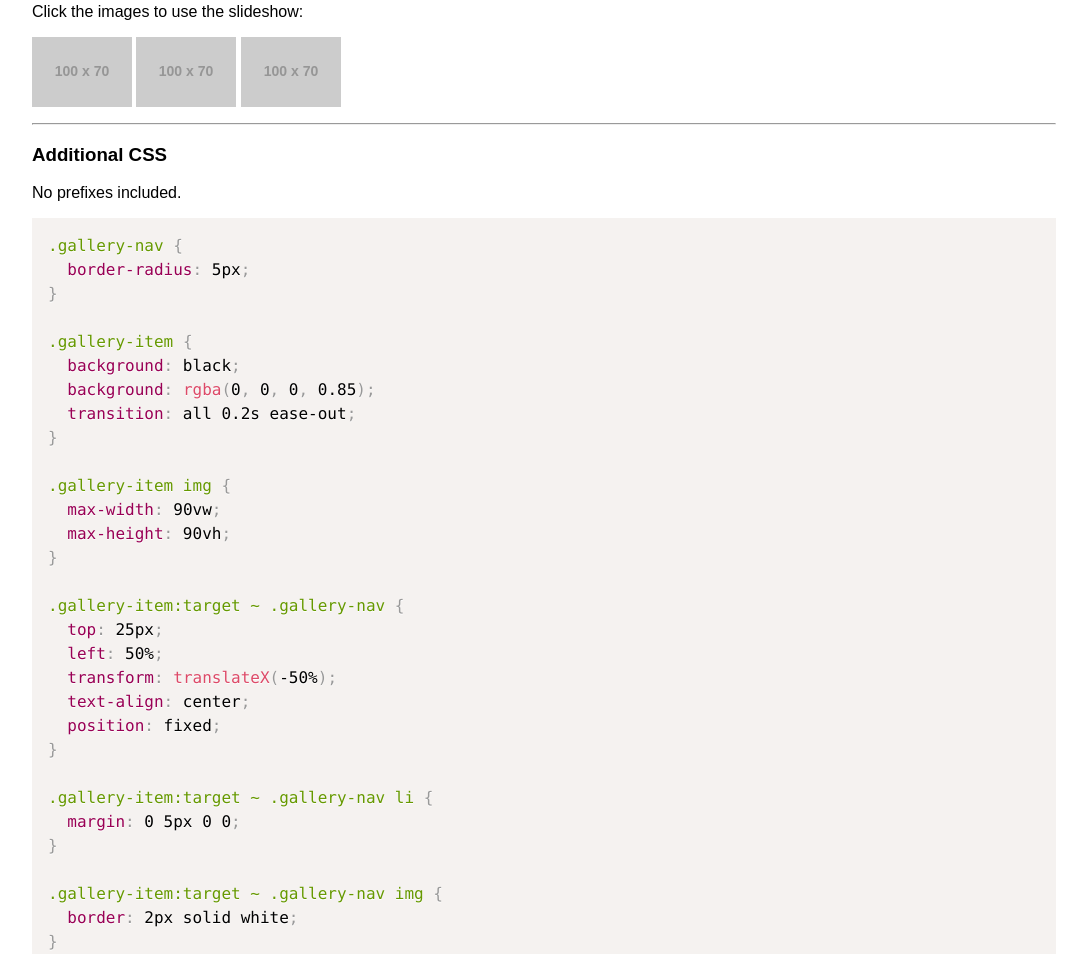
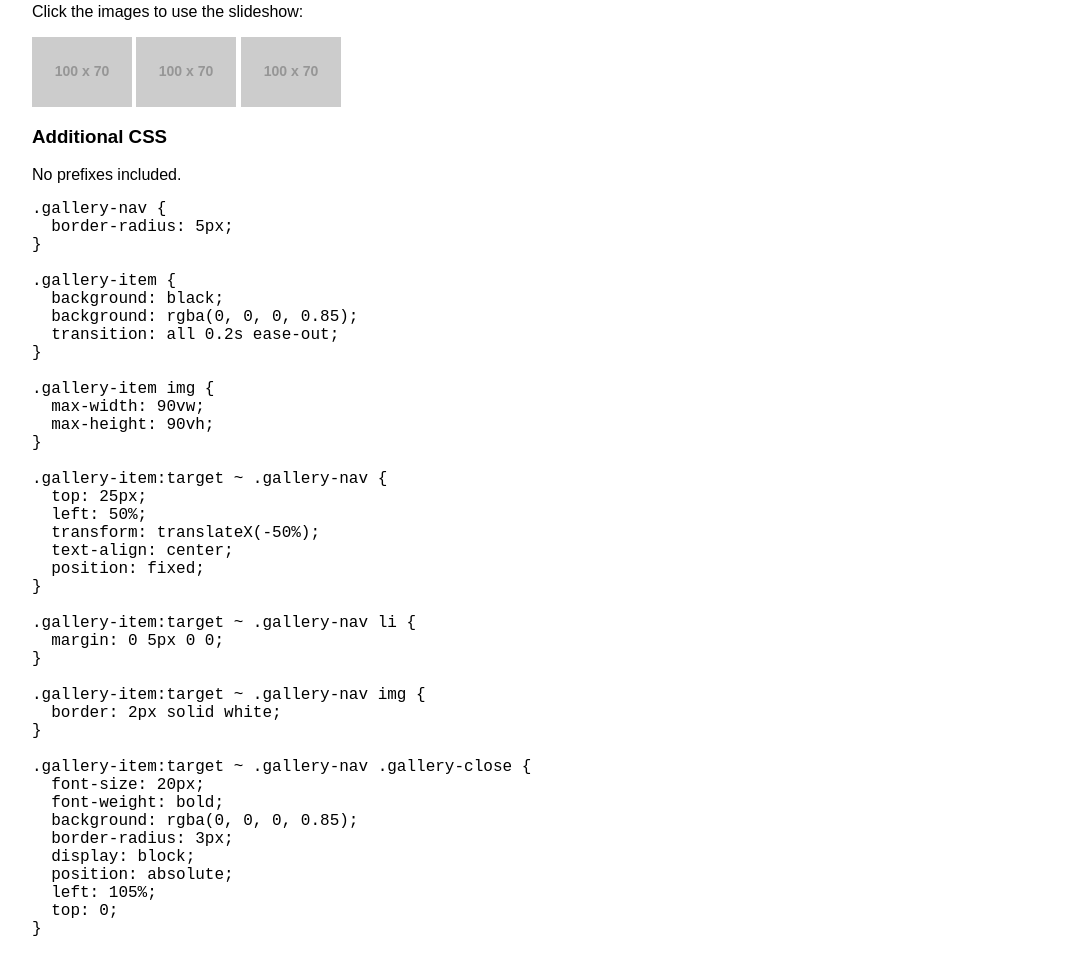
Before and after one commit to jelmerdemaat/vanilla-css-gallery, a website: page examples/with-styling.html in a window 1280 px wide. Shown: the part 279-1233 px from the top of the page, without its empty margins (96-1183 px from the left). Drawn offline with nearby package versions, Linux system fonts and the light colour scheme; placeholder pictures from the web are drawn by us.

Commit message:
Move processed CSS to root folder, adjust examples accordingly.

```diff
--- a/examples/basic.html
+++ b/examples/basic.html
@@ -3,8 +3,8 @@
 <head>
 	<meta charset="UTF-8">
 	<title>Vanilla CSS Gallery - Basic</title>
-	<link rel="stylesheet" href="css/normalize.css">
-	<link rel="stylesheet" href="css/vanilla-css-gallery.css">
+	<link rel="stylesheet" href="../css/vendor/normalize.css">
+	<link rel="stylesheet" href="../css/vanilla-css-gallery.css">
 </head>
 <body>
 
@@ -47,8 +47,5 @@
 		<li>
 	</ul>
 
-	<hr>
-
-
 </body>
 </html>
--- a/examples/with-styling.html
+++ b/examples/with-styling.html
@@ -3,10 +3,9 @@
 <head>
 	<meta charset="UTF-8">
 	<title>Vanilla CSS Gallery - With styling</title>
-	<link rel="stylesheet" href="css/normalize.css">
-	<link rel="stylesheet" href="css/vanilla-css-gallery.css">
-	<link rel="stylesheet" href="css/style.css">
-	<link rel="stylesheet" href="prism/prism.css">
+	<link rel="stylesheet" href="../css/vendor/normalize.css">
+	<link rel="stylesheet" href="../css/vanilla-css-gallery.css">
+	<link rel="stylesheet" href="../css/style.css">
 </head>
 <body>
 
@@ -45,7 +44,6 @@
 			<a href="#deselect">&times;</a></li>
 		<li>
 	</ul>
-	<hr>
 
 		<h3>Additional CSS</h3>
 		<p>No prefixes included.</p>
@@ -111,6 +109,5 @@ img {
 }
 </code></pre>
 
-<script src="prism/prism.js"></script>
 </body>
 </html>
--- a/gulpfile.js
+++ b/gulpfile.js
@@ -7,13 +7,13 @@ gulp.task('default', function() {
 });
 
 gulp.task('styles', function() {
-	return gulp.src(['sass/*.sass','sass/*.scss'])
+	return gulp.src(['sass/**/*.sass','sass/**/*.scss'])
 					.pipe(sass({
 						style: 'expanded',
 						debugInfo: false
 					}))
 					.pipe(autoprefixer('last 3 versions'))
-					.pipe(gulp.dest('examples/css/'));
+					.pipe(gulp.dest('css/'));
 });
 
 gulp.task('watch', function() {
--- a/package.json
+++ b/package.json
@@ -1,6 +1,6 @@
 {
   "name": "Vanilla-CSS-Gallery",
-  "version": "0.1.0",
+  "version": "0.3.0",
   "devDependencies": {
     "gulp": "^3.8.1",
     "gulp-autoprefixer": "0.0.7",
--- a/sass/style.sass
+++ b/sass/style.sass
@@ -1,6 +1,7 @@
 /*!
  * NOTE
- * Extra example styles of what you could create with this gallery.
+ * These are extra example styles of what
+ * you could create with this gallery.
  */
 
 .gallery-nav
--- a/sass/vanilla-css-gallery.sass
+++ b/sass/vanilla-css-gallery.sass
@@ -9,6 +9,7 @@
   position: relative
 
 .gallery-close
+  // Hide closing cross initially
   display: none
 
 .gallery-item
@@ -26,7 +27,7 @@
     opacity: 1
     z-index: 2
 
-    // Make the original image list the gallery navigation
+    // Make the original image list also the gallery navigation
     & ~ .gallery-nav
       z-index: 3
 
```
Also changed, not shown: css/style.css, css/vanilla-css-gallery.css (renamed from examples/css/vanilla-css-gallery.css), css/vendor/normalize.css (renamed from examples/css/normalize.css).
